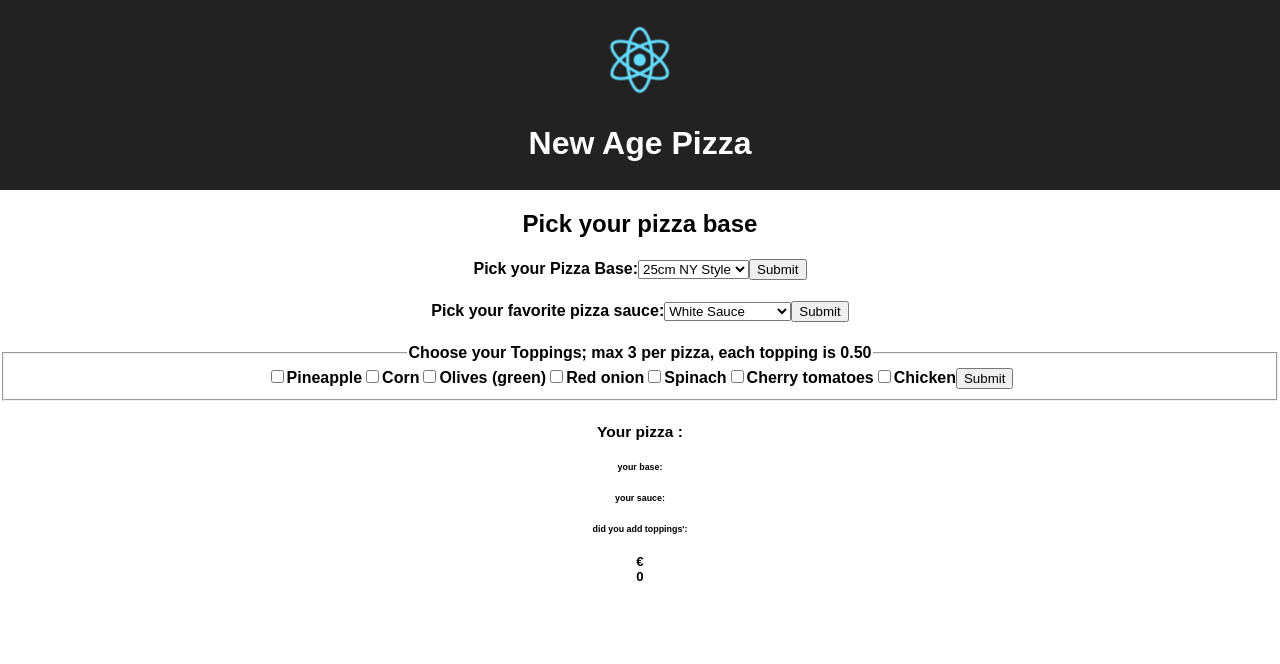
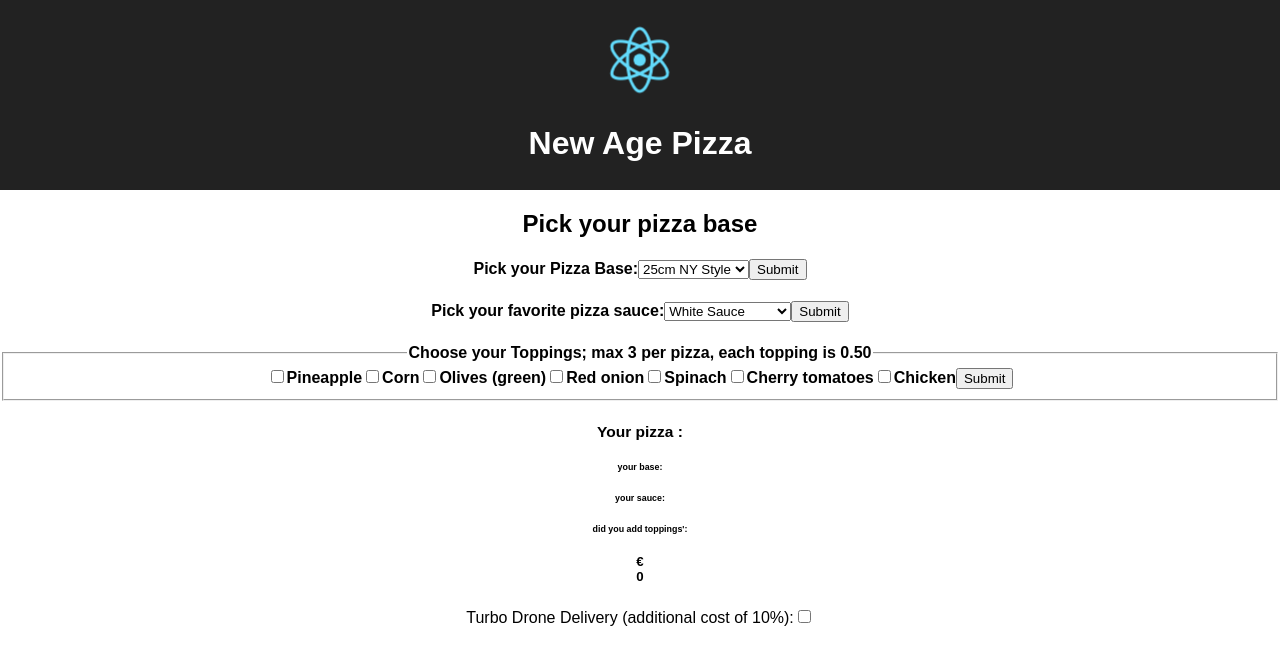
Before and after one commit to LisaScorzon/pizza_configurator, a React (Create React App) app: page / in a window 1280 px wide. Shown: the top 664 px of the page. Built offline with nearby package versions, Linux system fonts and the light colour scheme.

Commit message:
drone button rendering!

```diff
--- a/src/App.js
+++ b/src/App.js
@@ -6,6 +6,7 @@ import BasesList from './components/BasesList'
 import SaucesList from './components/SaucesList'
 import ToppingsList from './components/ToppingsList'
 import FinalPizza from './components/FinalPizza'
+import TurboDrone from './components/Drone'
 
 
 
@@ -35,6 +36,8 @@ class App extends Component {
               <FinalPizza/>
               </h5>
       </div>
+
+      <TurboDrone/>
       </div>
     );
   }
--- a/src/components/Drone.js
+++ b/src/components/Drone.js
@@ -0,0 +1,31 @@
+import React, { PureComponent } from 'react'
+//import PropTypes from 'prop-types'
+ import { connect } from 'react-redux'
+
+ class TurboDrone extends PureComponent {
+
+    handleSubmit(event) {
+        alert('Your Picked: ' + this.state.value);
+        event.preventDefault();
+      }
+    render() {
+        return (
+            <form onSubmit={this.handleSubmit} onChange={this.handleChange}>
+            <label>
+                Turbo Drone Delivery (additional cost of 10%):
+                <input type="checkbox" value="DroneDelivery" name="DroneDelivery"  />
+                <label for="DroneDelivery"></label>
+            </label>
+
+            </form>
+        )
+    }
+}
+
+function mapStateToProps(state){
+    return {
+
+    }
+  }
+
+  export default connect(mapStateToProps)(TurboDrone)
```
